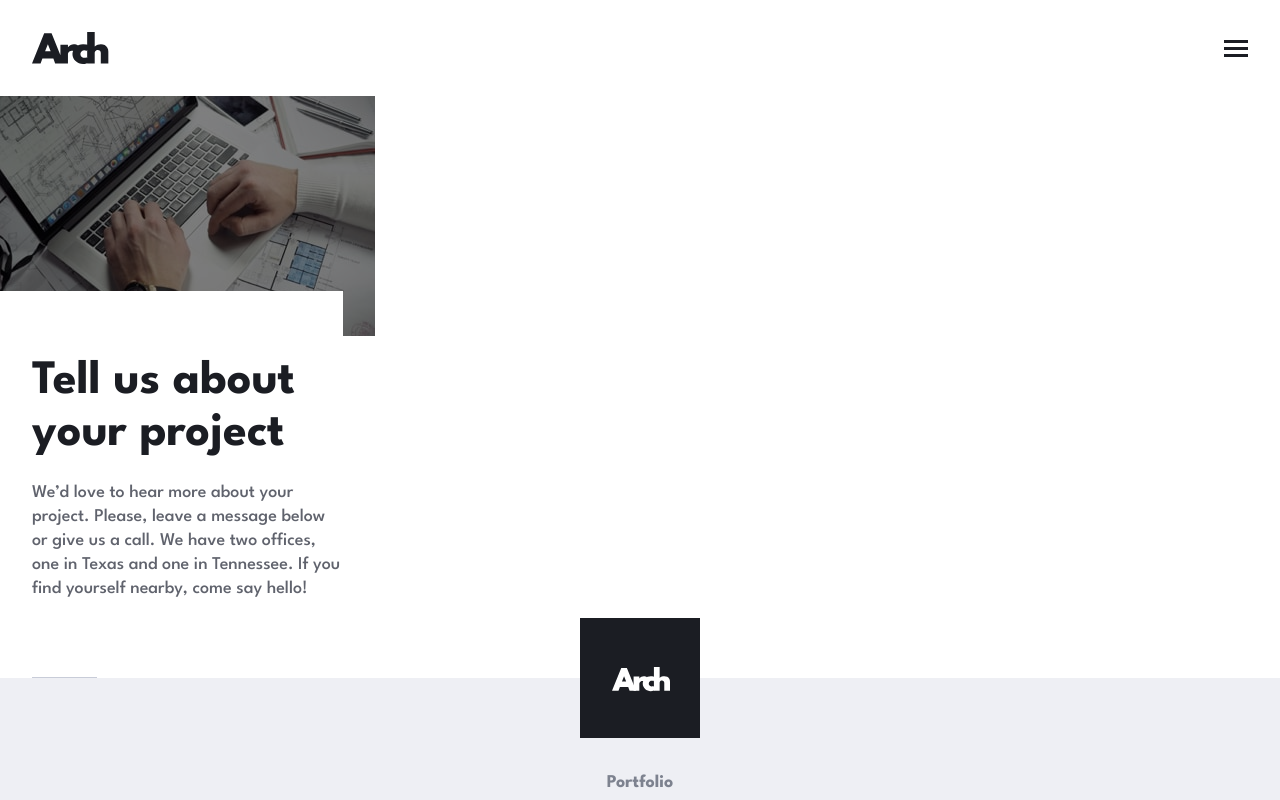
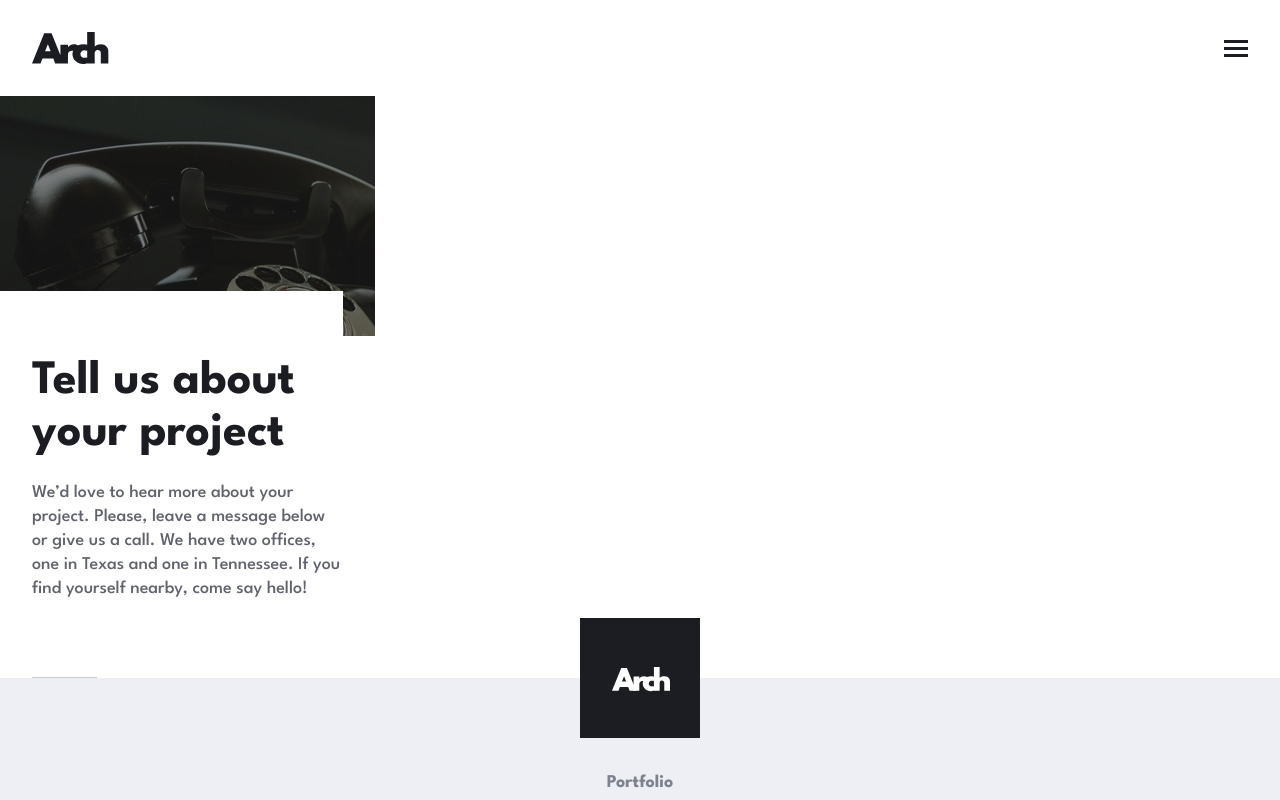
Before and after one commit to gigakhrz/arch-studio-multi-page-website, a Next.js app: page /contact in a window 1280 px wide. Shown: the top 800 px of the page. Built offline with nearby package versions, Linux system fonts and the light colour scheme.

Commit message:
create Tell us styles

```diff
--- a/src/app/components/contacChilds/TellUs.tsx
+++ b/src/app/components/contacChilds/TellUs.tsx
@@ -1,7 +1,7 @@
 const TellUs = (): JSX.Element => {
   return (
     <div className="flex w-[375px] flex-col items-start justify-center gap-[20px] ">
-      <div className="relative w-full h-[240px] bg-aboutMob bg-no-repea bg-cover flex items-end justify-start ">
+      <div className="relative w-full h-[240px] bg-contactMob bg-no-repea bg-cover flex items-end justify-start ">
         <div className="bg-white w-[343px] h-[45px] z-10"></div>
         <div className="bg-black absolute w-full h-full left-0 top-0 opacity-50"></div>
       </div>
```
